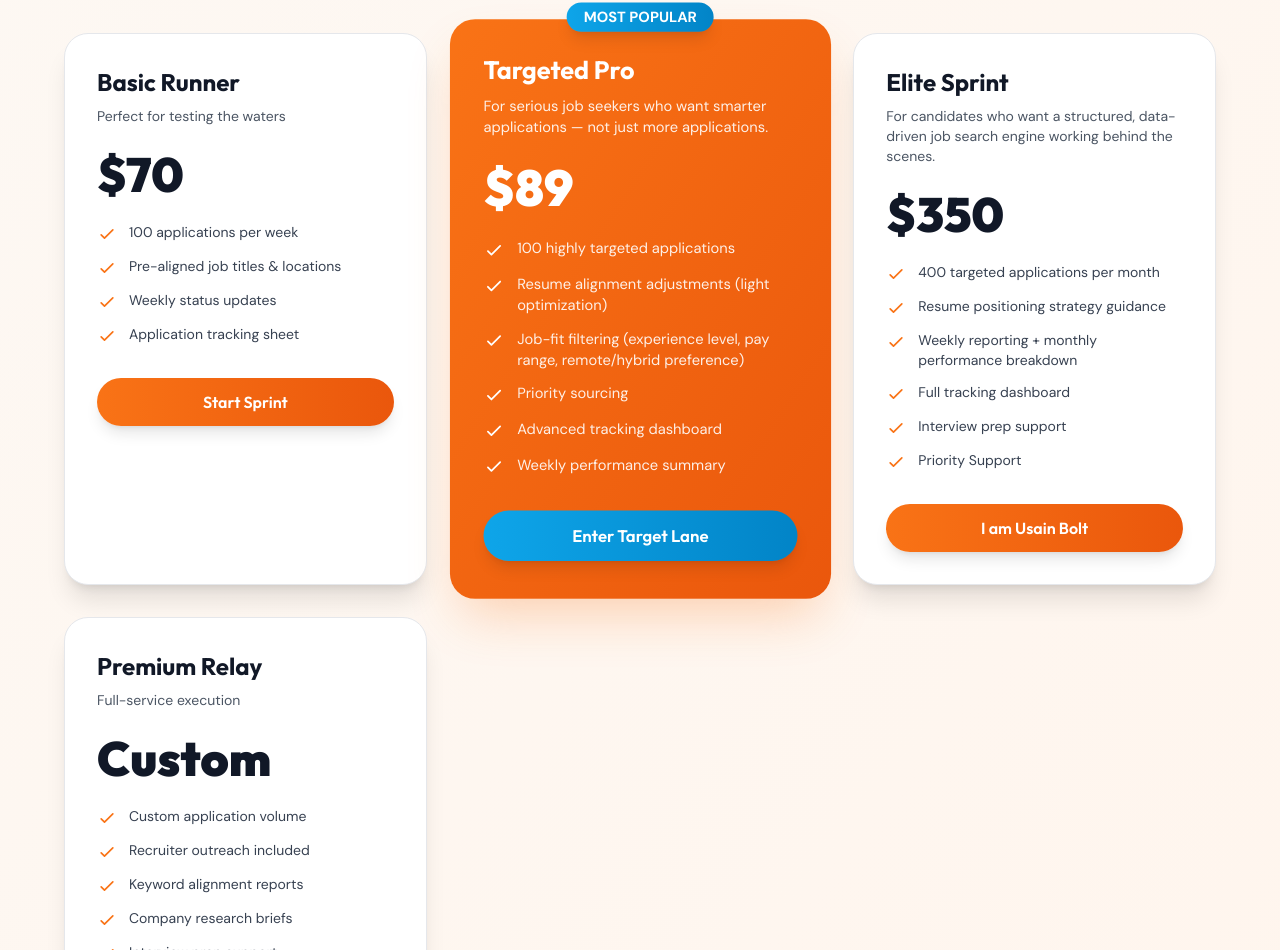
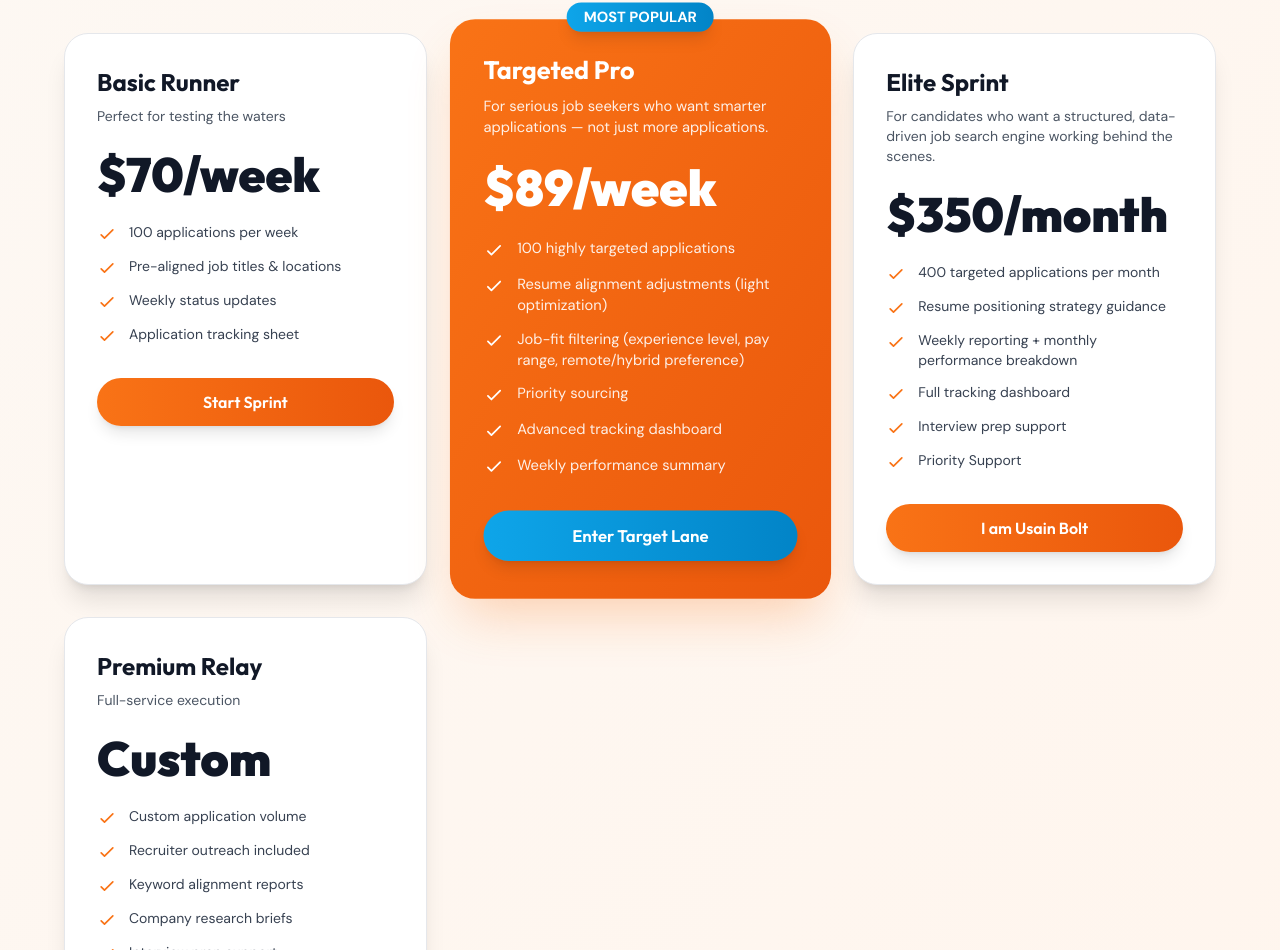
Before and after one commit to Ariwodo16/RoleRunner, a Next.js app: page / in a window 1280 px wide. Shown: the part 2011-2961 px from the top of the page. Built offline with nearby package versions, Linux system fonts and the light colour scheme.

Commit message:
Update page.tsx

```diff
--- a/app/page.tsx
+++ b/app/page.tsx
@@ -147,9 +147,9 @@ export default function Home() {
             <p className="text-xl text-gray-600 max-w-2xl mx-auto">Pick the pace that matches your timeline. All packages focus on relevance and quality—not spam.</p>
           </div>
           <div className="grid grid-cols-1 md:grid-cols-3 gap-8 max-w-6xl mx-auto">
-            <PricingCard name="Basic Runner" priceAmount="$70" description="Perfect for testing the waters" features={['100 applications per week','Pre-aligned job titles & locations','Weekly status updates','Application tracking sheet']} ctaText="Start Sprint"/>
-            <PricingCard name="Targeted Pro" priceAmount="$89" description="For serious job seekers who want smarter applications — not just more applications." features={['100 highly targeted applications','Resume alignment adjustments (light optimization)','Job-fit filtering (experience level, pay range, remote/hybrid preference)','Priority sourcing','Advanced tracking dashboard','Weekly performance summary']} isPopular badge="MOST POPULAR" ctaText="Enter Target Lane"/>
-            <PricingCard name="Elite Sprint" priceAmount="$350" description="For candidates who want a structured, data-driven job search engine working behind the scenes." features={['400 targeted applications per month','Resume positioning strategy guidance','Weekly reporting + monthly performance breakdown','Full tracking dashboard','Interview prep support', 'Priority Support']} ctaText="I am Usain Bolt" ctaHref="/contact"/>
+            <PricingCard name="Basic Runner" priceAmount="$70/week" description="Perfect for testing the waters" features={['100 applications per week','Pre-aligned job titles & locations','Weekly status updates','Application tracking sheet']} ctaText="Start Sprint"/>
+            <PricingCard name="Targeted Pro" priceAmount="$89/week" description="For serious job seekers who want smarter applications — not just more applications." features={['100 highly targeted applications','Resume alignment adjustments (light optimization)','Job-fit filtering (experience level, pay range, remote/hybrid preference)','Priority sourcing','Advanced tracking dashboard','Weekly performance summary']} isPopular badge="MOST POPULAR" ctaText="Enter Target Lane"/>
+            <PricingCard name="Elite Sprint" priceAmount="$350/month" description="For candidates who want a structured, data-driven job search engine working behind the scenes." features={['400 targeted applications per month','Resume positioning strategy guidance','Weekly reporting + monthly performance breakdown','Full tracking dashboard','Interview prep support', 'Priority Support']} ctaText="I am Usain Bolt" ctaHref="/contact"/>
             <PricingCard name="Premium Relay" priceAmount="Custom" description="Full-service execution" features={['Custom application volume','Recruiter outreach included','Keyword alignment reports','Company research briefs','Interview prep support','Dedicated account manager','Custom integrations']} ctaText="Book Consult" ctaHref="/contact"/>
           </div>
           <div className="mt-12 text-center">
```
